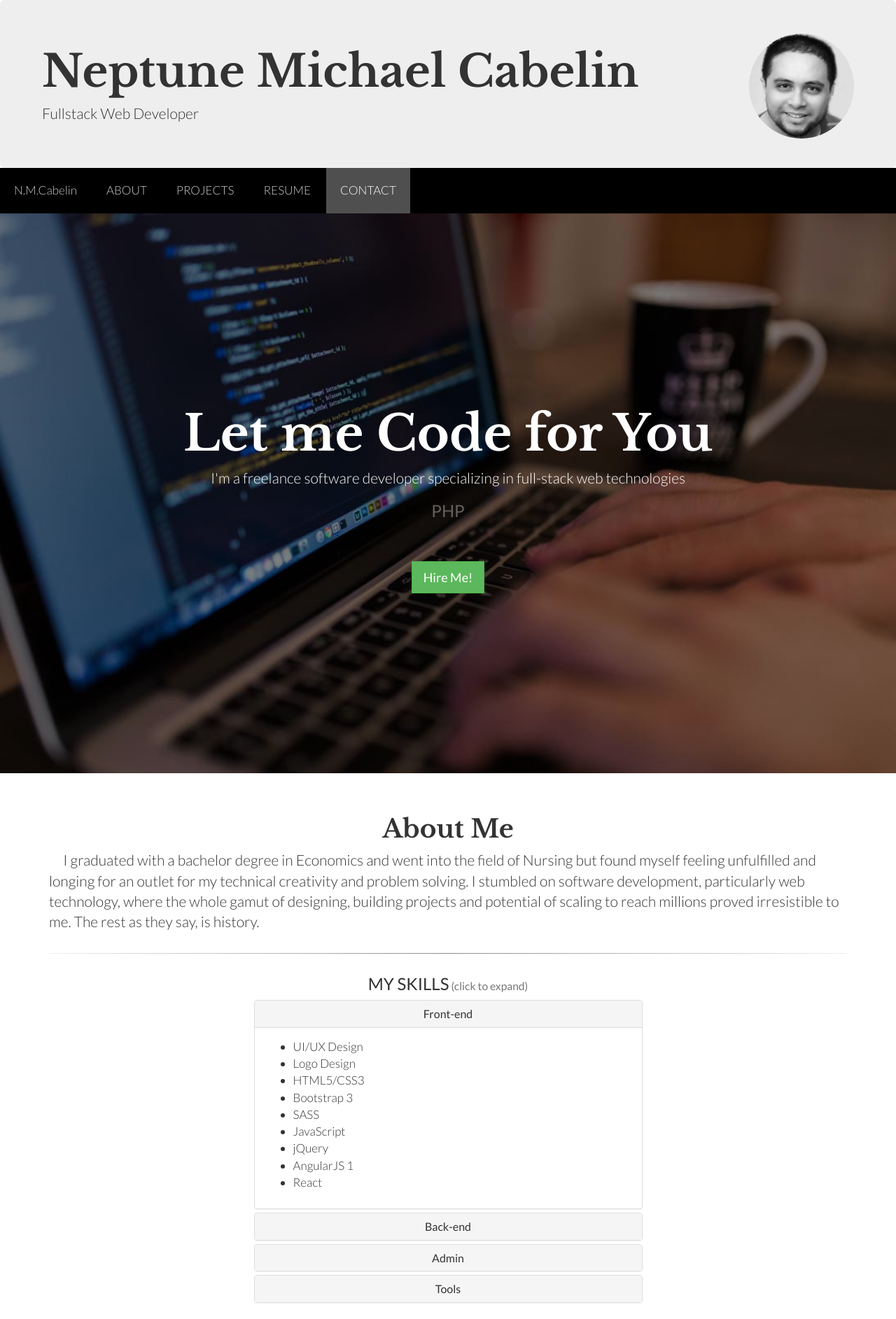
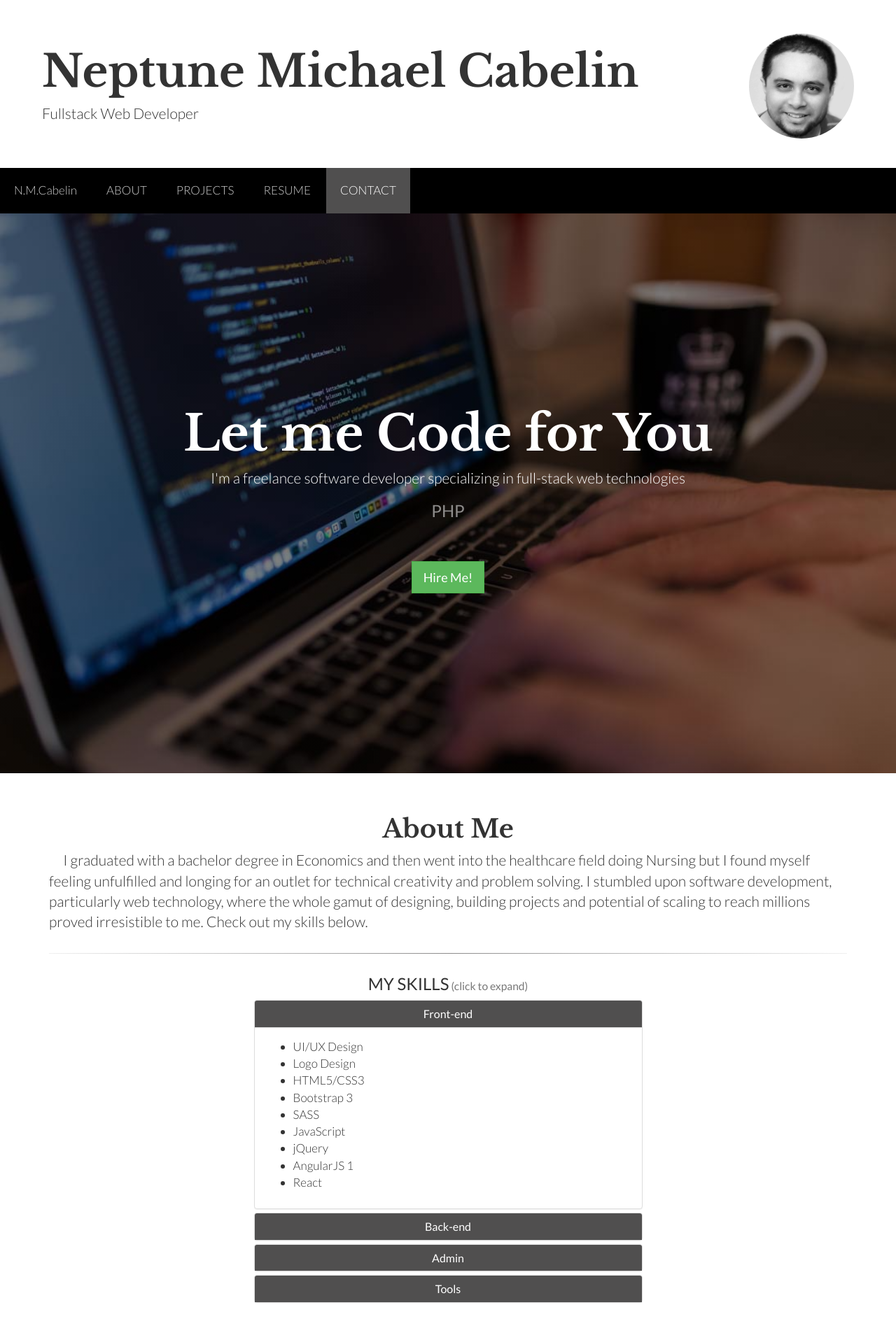
Before and after one commit to ncabelin/ncabelin.github.io, a plain HTML site: page index.html in a window 1280 px wide. Shown: the top 1885 px of the page at 70% size. Drawn offline with nearby package versions, Linux system fonts and the light colour scheme.

Commit message:
update UI/UX styling

```diff
--- a/css/style.css
+++ b/css/style.css
@@ -14,6 +14,10 @@ html, body, header .container-fluid {
 	font-weight: 300;
 	font-size: 17px;
 	height: 100%;
+}
+
+div.jumbotron {
+	background-color: white;
 }
 
 .nav li a, nav ul.nav.nav-pills {
@@ -65,6 +69,12 @@ hr.special {
 	cursor: hand;
 }
 
+.panel-default>.panel-heading {
+  color: #fff;
+  background-color: #504f4f;
+  border-color: #ddd;
+}
+
 .project_image {
 	padding: 0;
 }
@@ -76,8 +86,10 @@ hr.special {
 	padding-bottom: 40px;
 }
 
-div.other_proj {
-	margin:0;
+div.each-project {
+	margin: 0;
+	padding: 0;
+	border: none;
 }
 
 .hovereffect {
@@ -259,7 +271,7 @@ nav {
 }
 
 .contact {
-	color: #b4b3b3;
+	color: #626060;
 	margin: 10px;
 }
 
--- a/index.html
+++ b/index.html
@@ -55,7 +55,7 @@
 		<div class="row">
 			<div class="col-md-12">
 			  <h1 class="text-center">About Me</h1>
-			  <p class="lead">&nbsp;&nbsp;&nbsp;&nbsp;&nbsp;I graduated with a bachelor degree in Economics and went into the field of Nursing but found myself feeling unfulfilled and longing for an outlet for my technical creativity and problem solving. I stumbled on software development, particularly web technology, where the whole gamut of designing, building projects and potential of scaling to reach millions proved irresistible to me. The rest as they say, is history.</p>
+			  <p class="lead">&nbsp;&nbsp;&nbsp;&nbsp;&nbsp;I graduated with a bachelor degree in Economics and then went into the healthcare field doing Nursing but I found myself feeling unfulfilled and longing for an outlet for technical creativity and problem solving. I stumbled upon software development, particularly web technology, where the whole gamut of designing, building projects and potential of scaling to reach millions proved irresistible to me. Check out my skills below.</p>
 			  <hr class="special">
 			  <h3 class="text-center">MY SKILLS<span class="xs-hidden"><small> (click to expand)</small></span></h3>
 			  <div class="row">
@@ -115,8 +115,8 @@
 			</div>
 		</div>
 			  <hr class="special">
-			  <p class="lead text-center">Throughout the years I've learned how to find the right software solutions for a customer's needs. While my specialization is web design and development, I am currently foraying into developing natively for mobile devices. Otherwise, the bulk of my expertise is in web solutions. It's a constant cycle of learning and updating skills, as fast and as exciting as the technology.</p>
-			  <p class="lead text-center">With that said, feel free to check out my projects below and get in touch.</p>
+			  <p class="lead text-center">While my specialization is web design and development, I am currently foraying into developing natively for mobile devices. Otherwise, the bulk of my expertise is in web solutions. It's a constant cycle of learning and updating skills, as fast and as exciting as the technology.</p>
+			  <p class="lead text-center">Feel free to check out my projects below and get in touch.</p>
 	  	</div>
 	  </div>
 	</div>
--- a/js/app.js
+++ b/js/app.js
@@ -40,13 +40,14 @@ $(function() {
 	// other projects
 	var other = '';
 	frontendProjects.forEach(function(x) {
-		var head = '<div class="col-md-3 col-sm-3 col-xs-3 other_proj"><div class="hovereffect">';
-		var img = '<a href="' + x.github + '"><img src="' + x.image + '" class="img-responsive"></a><div class="overlay"><a href="' + x.github + '"><h2>' + x.title + '</h2></a><a class="info" href="' + x.url + '">View Site</a><br><a class="info" href="' + x.github + '">View Github</a></div>';
+		var github = x.github ? '<a class="info" href="' + x.github + '">View Github</a>' : '';
+		var head = '<div class="col-md-3 col-sm-6 col-xs-6 each-project"><div class="hovereffect">';
+		var img = '<a href="' + x.github + '"><img src="' + x.image + '" class="img-responsive"></a><div class="overlay"><a href="' + x.github + '"><h2>' + x.title + '</h2></a><a class="info" href="' + x.url + '">View Site</a><br>' + github + '</div>';
 		var foot = '</div></div>';
 		other += (head + img + foot);
 	});
 	$('.others').html(other);
-	$('.other_proj').matchHeight();
+	// $('.other_proj').matchHeight();
 
 	// front-end skills list
 	var makeSkillsList = function(listTarget, list) {
--- a/js/model.js
+++ b/js/model.js
@@ -83,9 +83,9 @@ var frontendProjects = [
 		title: "Feed Reader Testing",
 		id: "feedReaderTester",
 		description: "RSS Feed reader containing Jasmine.js testing. Demonstrates knowledge of red-green factor, test-driven development strategy.",
-		url: "http://ncabelin.github.io/apps/udfeed",
-		image: "https://cloud.githubusercontent.com/assets/15892944/14395568/4b3312e4-fd87-11e5-8fee-f68b2fc16be0.jpg",
-		github: "https://github.com/ncabelin/ncabelin.github.io/tree/master/udfeed"
+		url: "http://cabelin.com/rssreader",
+		image: "https://camo.githubusercontent.com/671016654b24ceba366e7007f918a49596c500c1/687474703a2f2f636162656c696e2e636f6d2f7273737265616465722f696d616765732f73637265656e73686f742e6a7067",
+		github: "https://github.com/ncabelin/rssreader"
 	},{
 		title: "Key Swiper Arcade Game",
 		id: "keyswiperGame",
```
